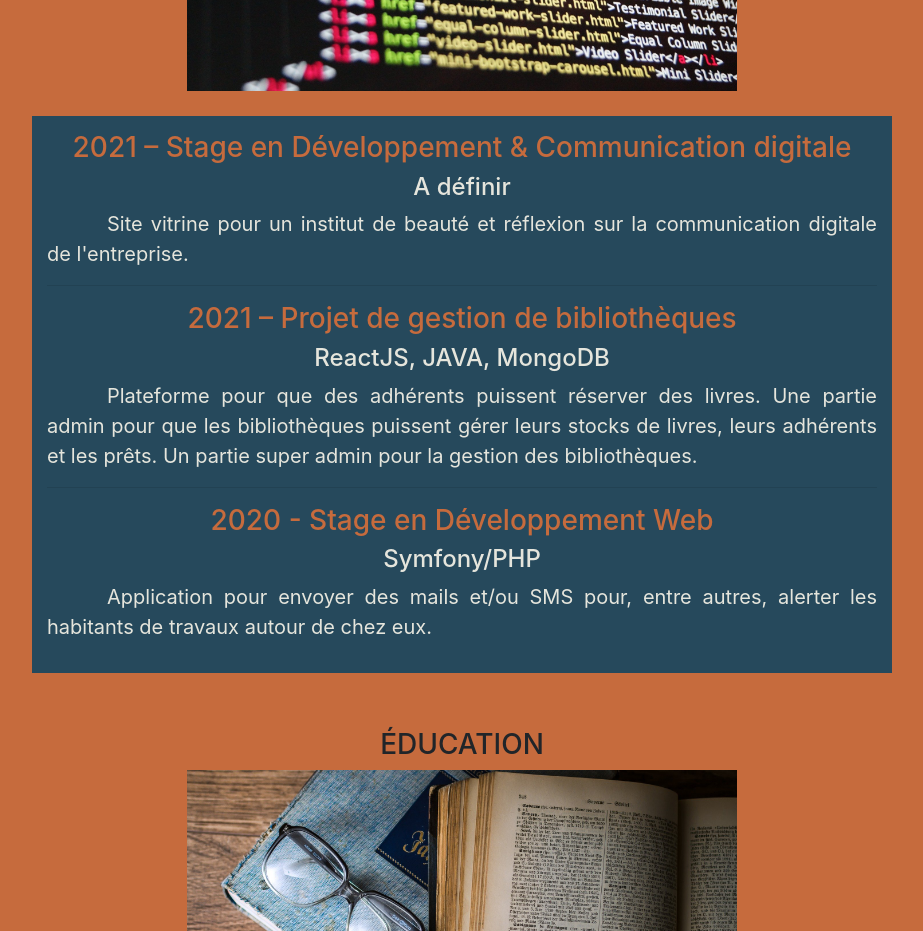
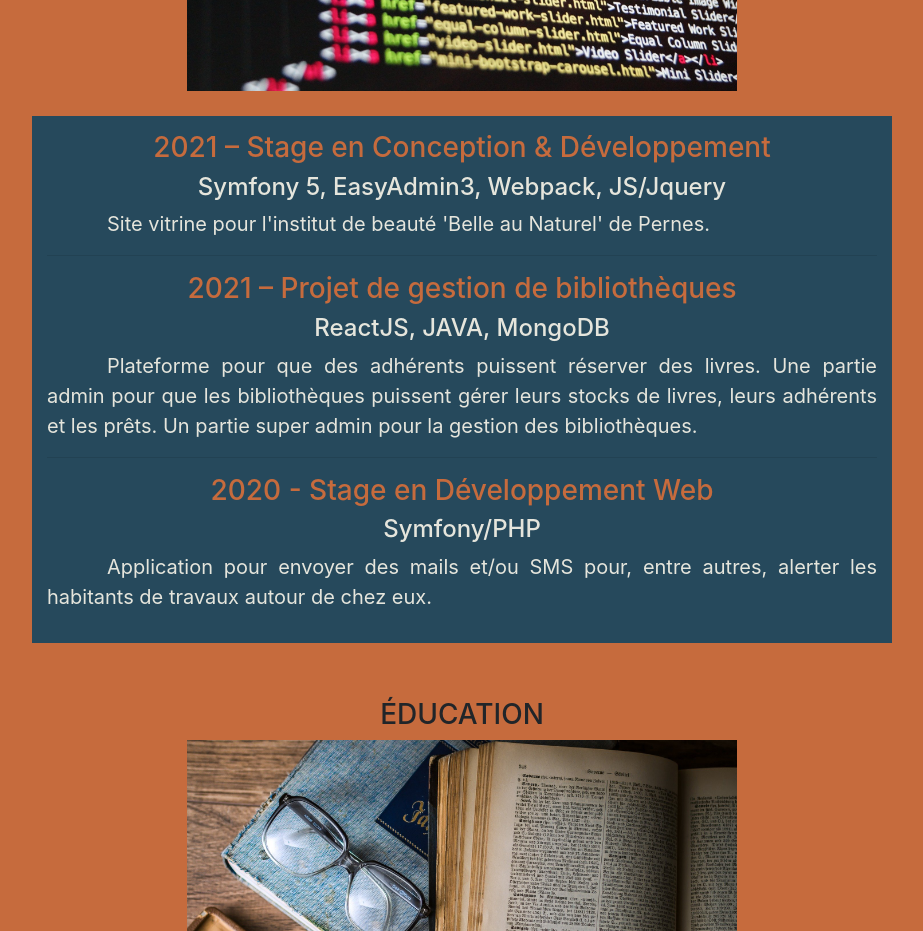
Before and after one commit to Noemie123/cv-noemie-hoffmann, a plain HTML site: page templates/homepage.html in a window 1280 px wide. Shown: the part 2780-3711 px from the top of the page, without its empty margins (178-1101 px from the left). Drawn offline with nearby package versions, Linux system fonts and the light colour scheme.

Commit message:
Updating internship 2021

```diff
--- a/templates/homepage.html
+++ b/templates/homepage.html
@@ -522,9 +522,9 @@
                     alt="Écran d'ordinateur avec des lignes de code de type HTML.">
             </div>
             <div class="experiencesTextDiv">
-                <h3>2021 – Stage en Développement & Communication digitale</h3>
-                <h4>A définir</h4>
-                <p>Site vitrine pour un institut de beauté et réflexion sur la communication digitale de l'entreprise.</p>
+                <h3>2021 – Stage en Conception & Développement</h3>
+                <h4>Symfony 5, EasyAdmin3, Webpack, JS/Jquery</h4>
+                <p>Site vitrine pour l'institut de beauté 'Belle au Naturel' de Pernes.</p>
                 <hr>
                 <h3>2021 – Projet de gestion de bibliothèques</h3>
                 <h4>ReactJS, JAVA, MongoDB</h4>
```
